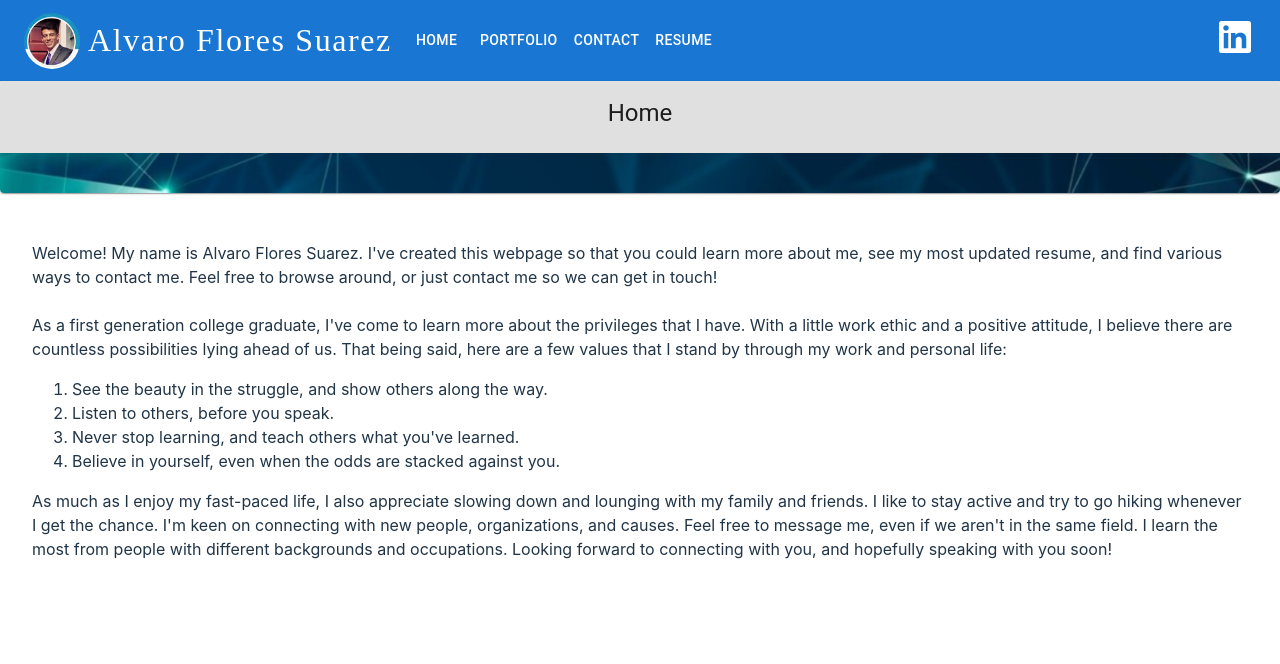
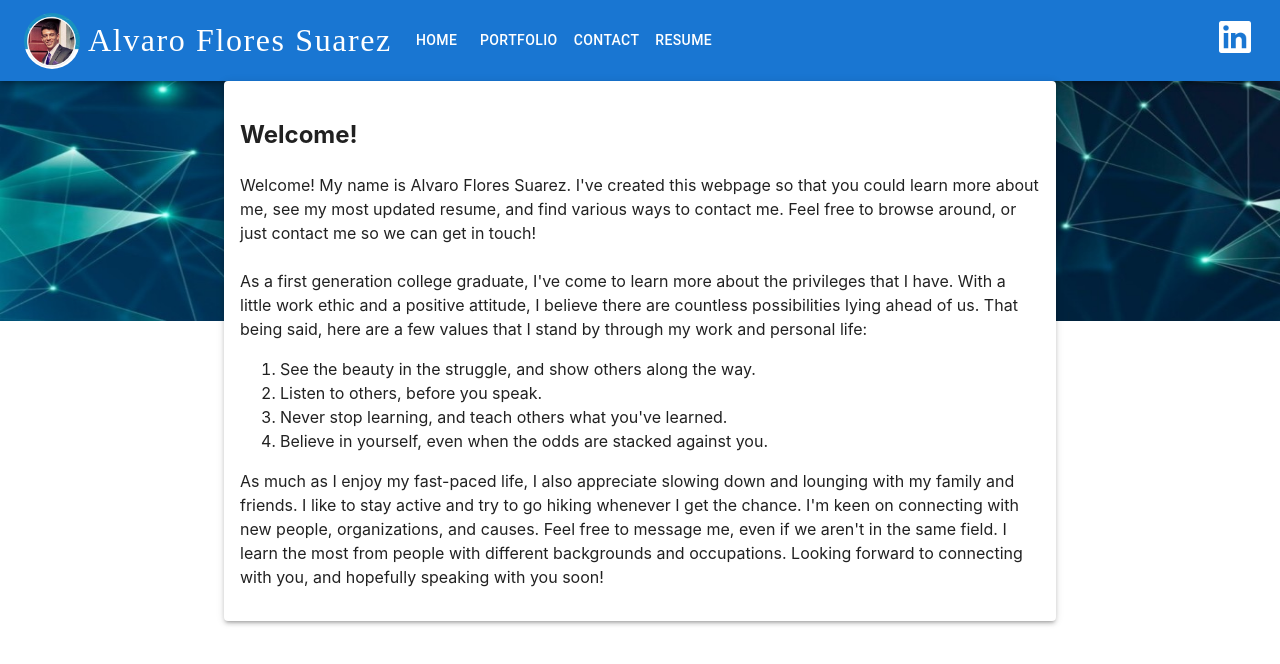
Before and after one commit to floressuarezalvaro/my-portfolio, a React (Vite) app: page /home in a window 1280 px wide. Shown: the top 664 px of the page. Built offline with nearby package versions, Linux system fonts and the light colour scheme; a web font is replaced by a local one.

Commit message:
updated styling for home page

```diff
--- a/src/App.css
+++ b/src/App.css
@@ -39,3 +39,16 @@ main {
 .card {
   padding: 2em;
 }
+
+.paper {
+  max-width: 800px;
+  margin: auto;
+  padding: 16px;
+}
+
+.background-image {
+  position: fixed;
+  max-height: 30vh;
+  width: 100%;
+  z-index: -1;
+}
--- a/src/pages/Home.jsx
+++ b/src/pages/Home.jsx
@@ -1,10 +1,15 @@
-import ActionAreaCard from "../components/TitleCard";
+import Paper from "@mui/material/Paper";
 
 function Home() {
   return (
     <main>
-      <ActionAreaCard title={"Home"} />
-      <div className='card'>
+      <img
+        src='./TitleCard.jpeg'
+        alt='background'
+        className='background-image'
+      />
+      <Paper elevation={3} className='paper'>
+        <h2>Welcome!</h2>
         <p>
           Welcome! My name is Alvaro Flores Suarez. I've created this webpage so
           that you could learn more about me, see my most updated resume, and
@@ -39,7 +44,7 @@ function Home() {
           different backgrounds and occupations. Looking forward to connecting
           with you, and hopefully speaking with you soon!
         </p>
-      </div>
+      </Paper>
     </main>
   );
 }
```
